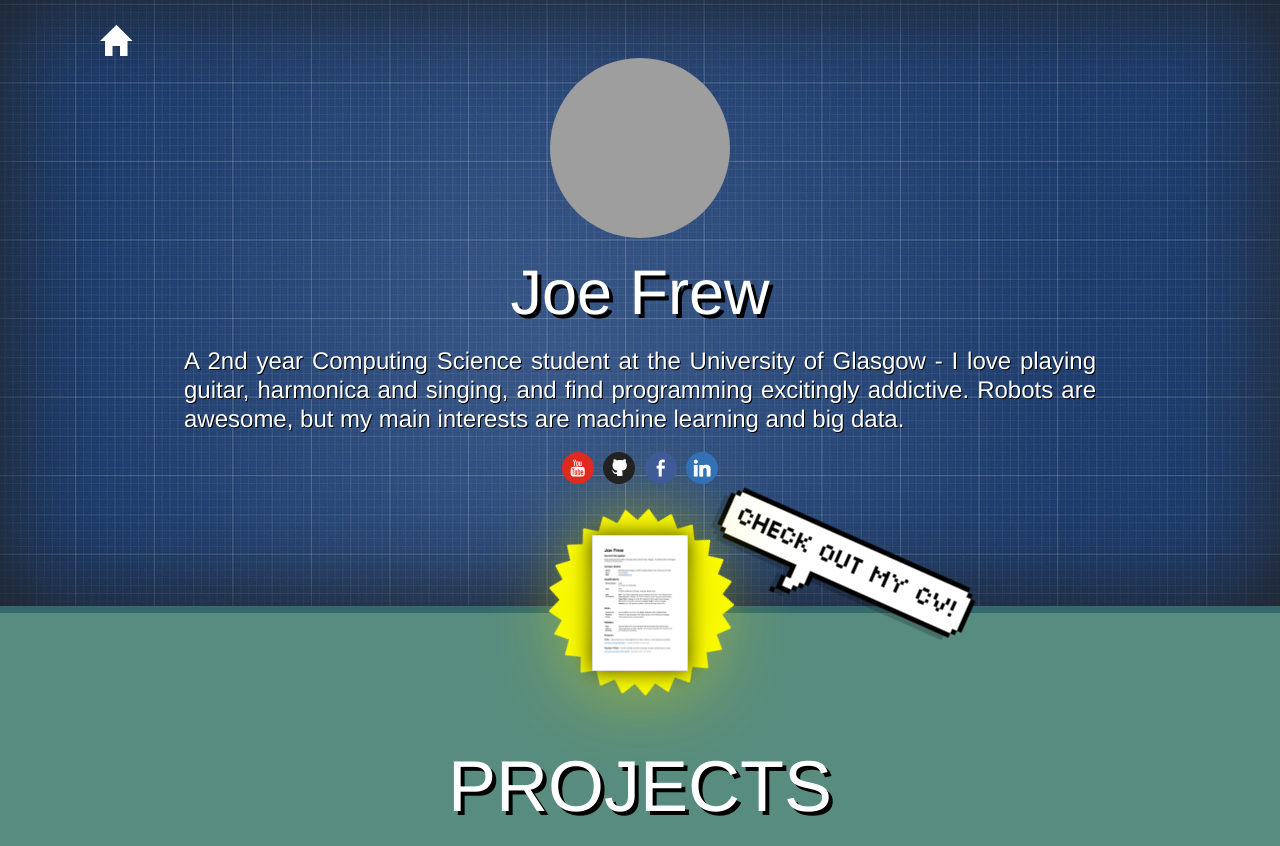
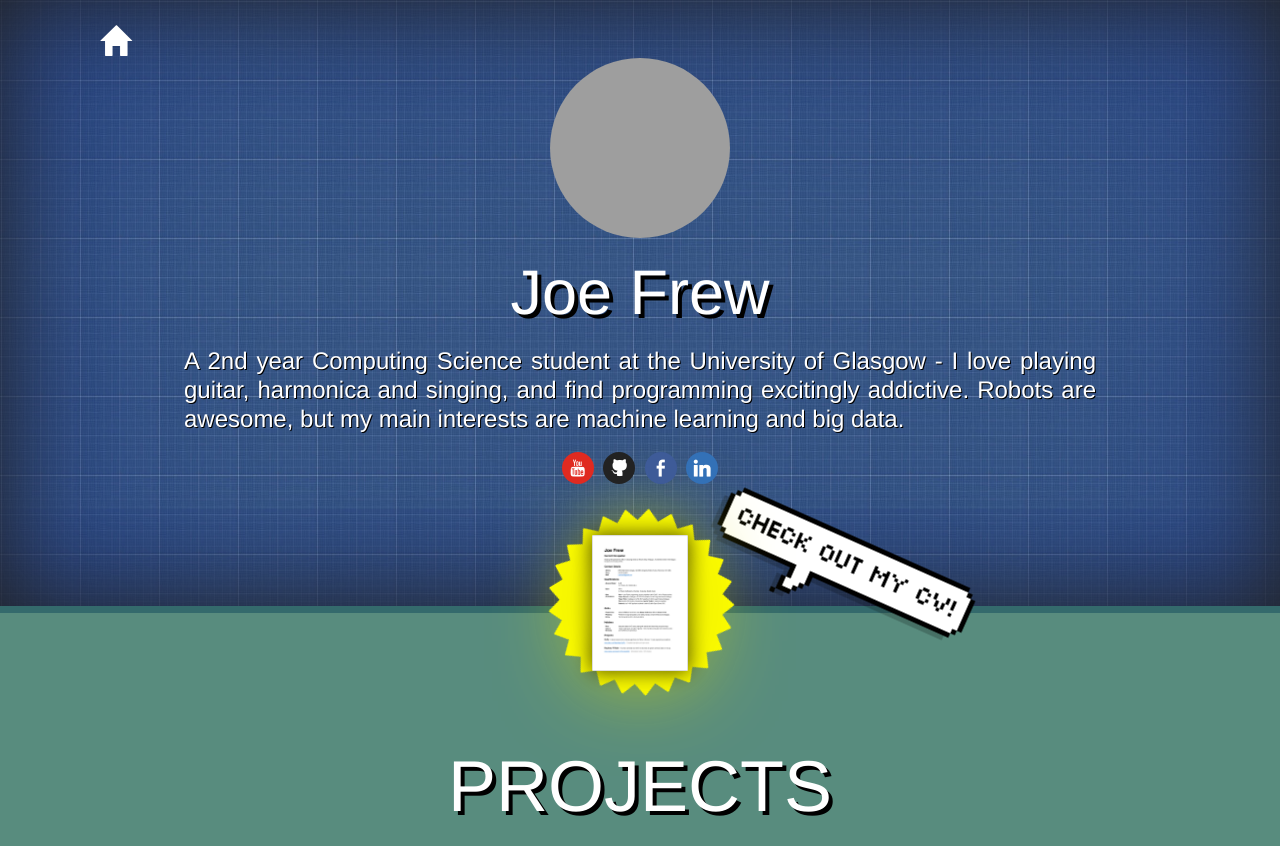
Before and after one commit to RetroMelon/PortfolioWebsite, a Django app: page / in a window 1280 px wide. Shown: the top 846 px of the page. Run offline with Django 3.2, Linux system fonts and the light colour scheme; some libraries are stand-ins or nearby versions; grey boxes are pictures that could not be loaded.

Commit message:
made security adjustments, and efficiency upgrades. (bootstrap and jumbotron background)

```diff
--- a/PortfolioWebsite/homepage/static/css/main.css
+++ b/PortfolioWebsite/homepage/static/css/main.css
@@ -18,8 +18,8 @@ h1 {
   padding-bottom: 110px;
   background-color: rgb(43, 72, 116); /*cadetblue darkcyan darkslategrey*/
   color: white;
-  box-shadow: inset 0 0 100px #222;
-  background-image: url("../images/background3.jpg");
+  box-shadow: inset 0 0 100px #222, inset 0 0 800px rgb(28, 52, 128);
+  background-image: url("../images/backgroundtrimmed.jpg");
 }
 
 .profile-picture {
--- a/PortfolioWebsite/homepage/templates/homepage/base.html
+++ b/PortfolioWebsite/homepage/templates/homepage/base.html
@@ -5,8 +5,8 @@
         {# importing boostrap and jquery #}
         <link rel="shortcut icon" type="image/png" href="{{STATIC_URL}}images/logosmall.png"/>
         <script src="//ajax.googleapis.com/ajax/libs/jquery/2.1.3/jquery.min.js"></script>
-        <link rel="stylesheet" href="{{STATIC_URL}}css/bootstrap.min.css">
-        <script src="{{STATIC_URL}}js/bootstrap.min.js"></script>
+        <link href="//maxcdn.bootstrapcdn.com/bootstrap/3.3.1/css/bootstrap.min.css" rel="stylesheet">
+        <script src="//maxcdn.bootstrapcdn.com/bootstrap/3.3.1/js/bootstrap.min.js"></script>
         <link rel="stylesheet" href="{{STATIC_URL}}css/base.css">
         {% block scripts %}{% endblock %}
 
```
Also changed, not shown: PortfolioWebsite/PortfolioWebsite/settings.py (+13 -10 lines), PortfolioWebsite/homepage/static/images/backgroundtrimmed.jpg (added).
